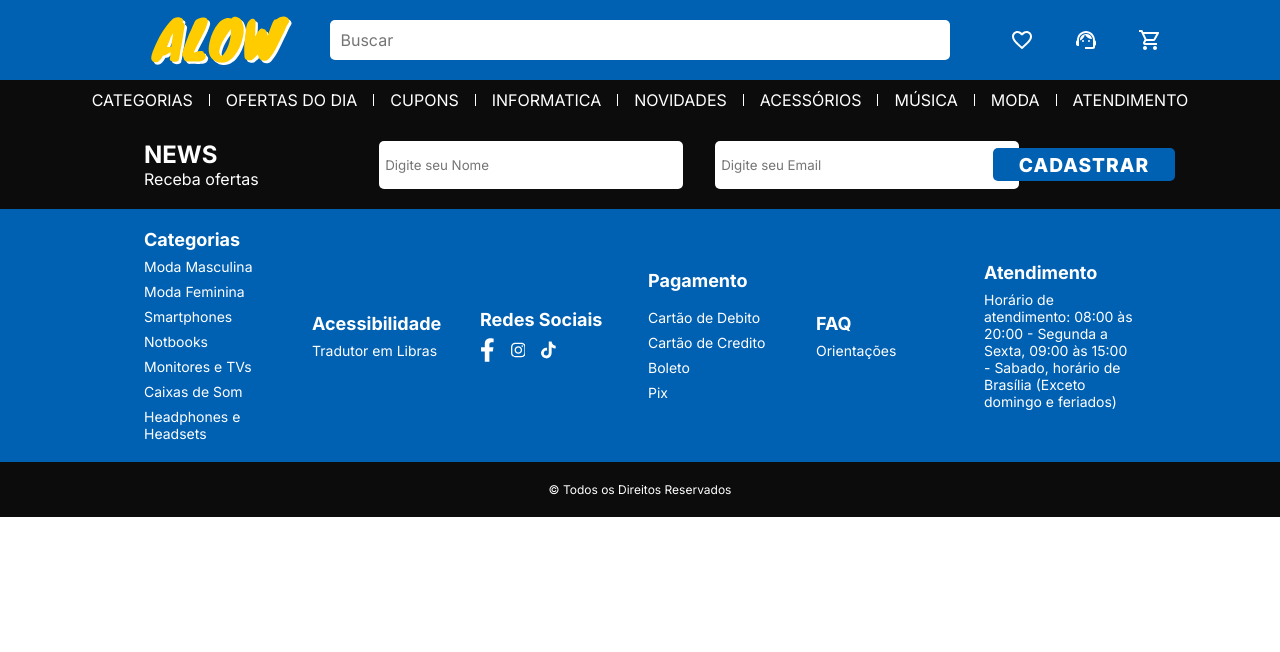
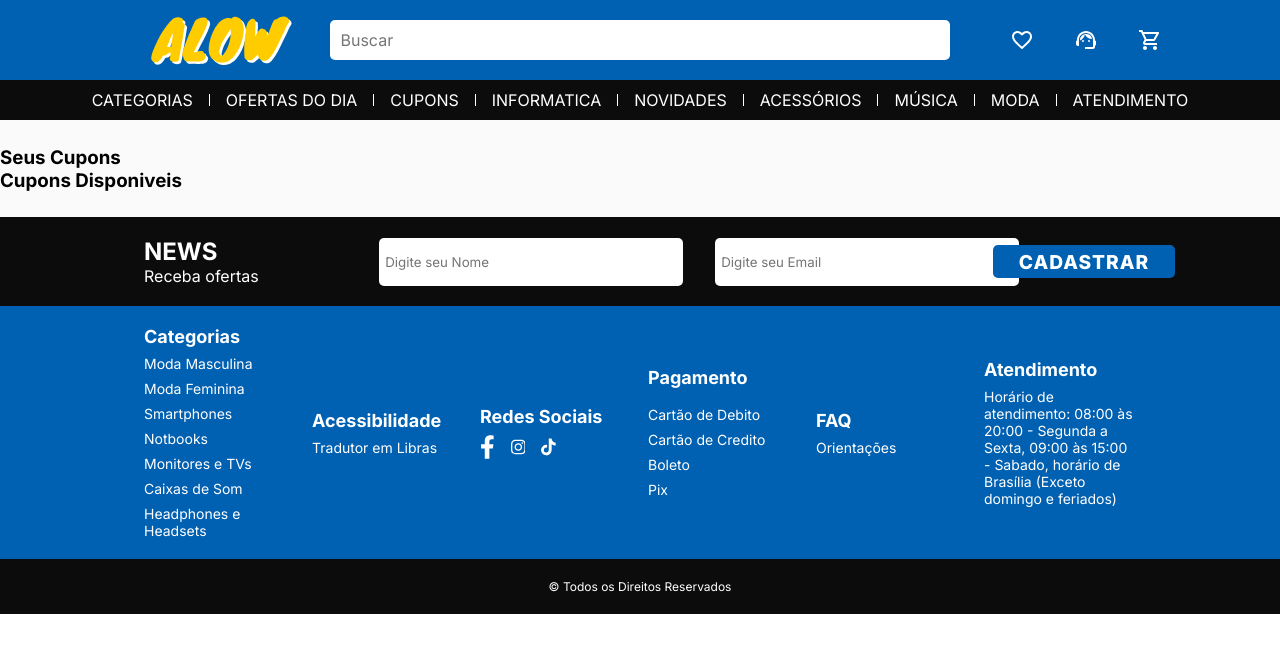
Before and after one commit to CezarNogueira/alow-store-site, a React (Vite) app: page /cupons in a window 1280 px wide. Shown: the top 652 px of the page. Built offline with nearby package versions, Linux system fonts and the light colour scheme.

Commit message:
fit Adicionar mais um card de Product-sale nos Day_sales

```diff
--- a/src/App.jsx
+++ b/src/App.jsx
@@ -5,6 +5,7 @@ import Navbar from './assets/components/Navbar/Navbar';
 import Footer from './assets/components/Footer/Footer';
 import Home from './assets/pages/Home/Home';
 import DaySales from './assets/pages/Day_sales/Day_sales'
+import Cupons from './assets/pages/Cupons/Cupons';
 
 export default function App() {
 
@@ -15,8 +16,9 @@ export default function App() {
         <nav><Navbar /></nav>
         <main>
           <Routes>
-            <Route path="/" exact element={<Home />} />
-            <Route path="/day-sales" element={<DaySales />} />
+            <Route path='/' exact element={<Home />} />
+            <Route path='/day-sales' element={<DaySales />} />
+            <Route path='/cupons' element={<Cupons />} />
           </Routes>
         </main>
         <footer><Footer /></footer>
--- a/src/assets/components/Navbar/Navbar.jsx
+++ b/src/assets/components/Navbar/Navbar.jsx
@@ -12,12 +12,12 @@ export default function Navbar() {
 
                     <div className='navbar-div'></div>
                     <div className='navbar-text'>
-                        <Link className="NavLink" to="/day-sales">OFERTAS DO DIA</Link>
+                        <Link className='NavLink' to='/day-sales'>OFERTAS DO DIA</Link>
                     </div>
 
                     <div className='navbar-div'></div>
                     <div className='navbar-text'>
-                        <p>CUPONS</p>
+                        <Link className='NavLink' to='/cupons'>CUPONS</Link>
                     </div>
 
                     <div className='navbar-div'></div>
--- /dev/null
+++ b/src/assets/pages/Cupons/Cupons.jsx
@@ -0,0 +1,18 @@
+import './Cupons.css';
+
+export default function Cupons() {
+    return (
+        <div className='main-container'>
+            <section>
+                <div className='cupons-wrapper'>
+                    <div className='yours-cupons-wrapper'>
+                        <h3>Seus Cupons</h3>
+                    </div>
+                    <div className='available-cupons-wrapper'>
+                        <h3>Cupons Disponiveis</h3>
+                    </div>
+                </div>
+            </section>
+        </div>
+    )
+}
```
Also changed, not shown: src/assets/pages/Cupons/Cupons.css (added).
